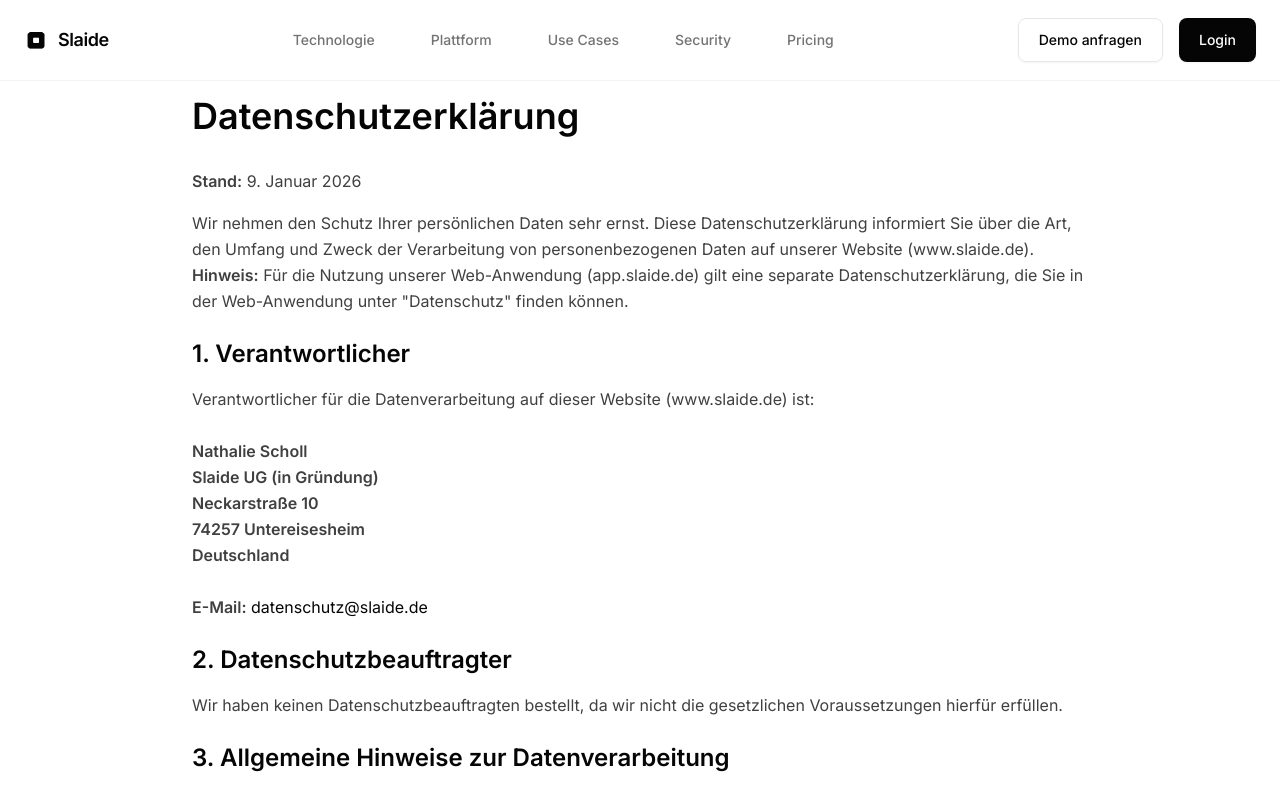
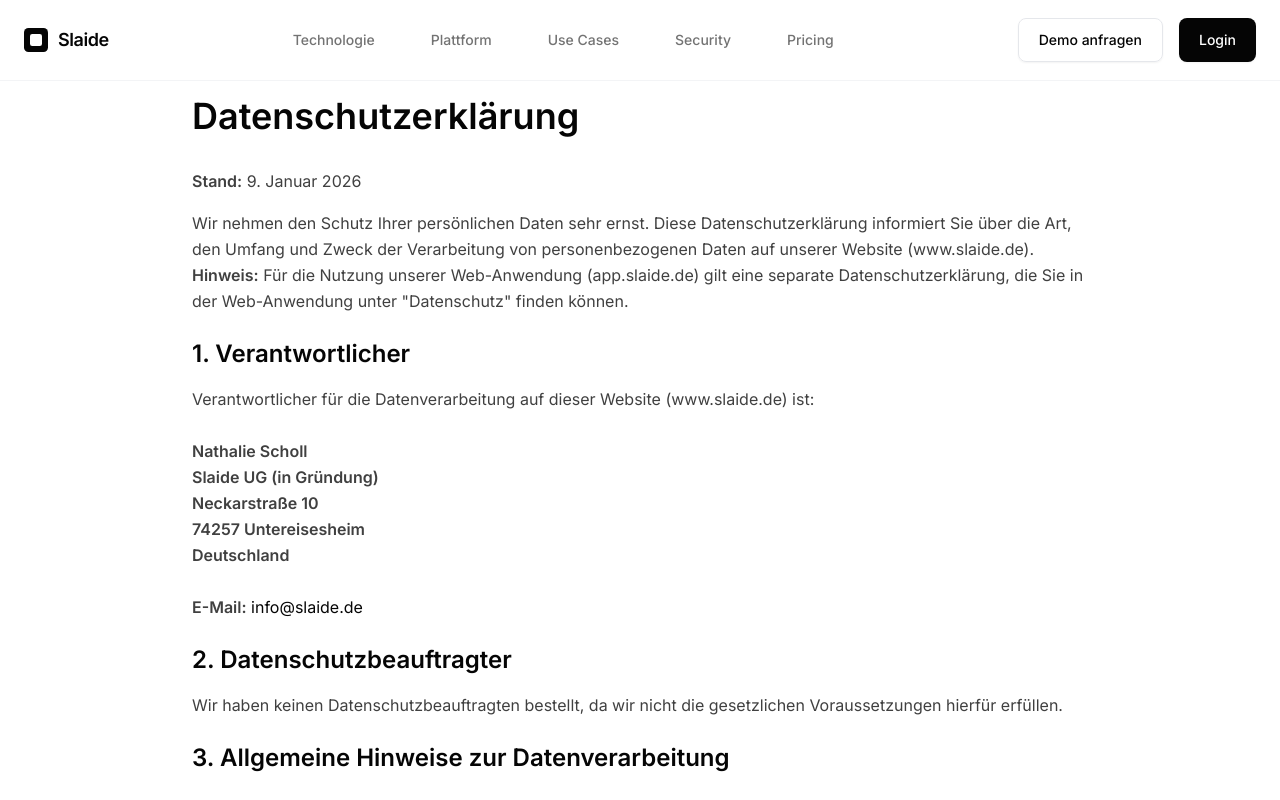
Before and after one commit to Lugier/Slaide-Website, a Next.js app: page /datenschutz in a window 1280 px wide. Shown: the top 800 px of the page. Built offline with nearby package versions, Linux system fonts and the light colour scheme.

Commit message:
chore: copy updates (status badge, pricing, security label, contact email & logo)

```diff
--- a/app/agb/page.tsx
+++ b/app/agb/page.tsx
@@ -58,10 +58,10 @@
                 <br />
                 <strong>E-Mail:</strong>{" "}
                 <a
-                  href="mailto:kontakt@slaide.de"
+                  href="mailto:info@slaide.de"
                   className="text-black hover:underline"
                 >
-                  kontakt@slaide.de
+                  info@slaide.de
                 </a>
               </p>
               <p className="text-grey-dark leading-relaxed mb-4">
--- a/app/datenschutz/page.tsx
+++ b/app/datenschutz/page.tsx
@@ -59,10 +59,10 @@
                 <br />
                 <strong>E-Mail:</strong>{" "}
                 <a
-                  href="mailto:datenschutz@slaide.de"
+                  href="mailto:info@slaide.de"
                   className="text-black hover:underline"
                 >
-                  datenschutz@slaide.de
+                  info@slaide.de
                 </a>
               </p>
             </section>
--- a/app/impressum/page.tsx
+++ b/app/impressum/page.tsx
@@ -35,10 +35,10 @@
               <p className="text-grey-dark leading-relaxed">
                 <strong>E-Mail:</strong>{" "}
                 <a
-                  href="mailto:kontakt@slaide.de"
+                  href="mailto:info@slaide.de"
                   className="text-black hover:underline"
                 >
-                  kontakt@slaide.de
+                  info@slaide.de
                 </a>
               </p>
             </section>
--- a/components/layout/footer.tsx
+++ b/components/layout/footer.tsx
@@ -10,7 +10,7 @@
       <div className="max-w-[1400px] mx-auto flex flex-col md:flex-row justify-between items-center gap-6">
         <div className="flex items-center gap-3">
           <Image
-            src="/favicon.png"
+            src="/favicon.svg"
             alt="Slaide Logo"
             width={32}
             height={32}
--- a/components/layout/navigation.tsx
+++ b/components/layout/navigation.tsx
@@ -178,7 +178,7 @@
           aria-label="Slaide Startseite"
         >
           <Image
-            src="/favicon.png"
+            src="/favicon.svg"
             alt="Slaide Logo"
             width={24}
             height={24}
--- a/components/sections/hero-section.tsx
+++ b/components/sections/hero-section.tsx
@@ -36,10 +36,10 @@
         {/* Hero Content */}
         <div className="space-y-8">
           <div>
-            {/* Enhanced Status Badge */}
+            {/* Status Badge */}
             <div className="inline-flex items-center gap-2 px-3 py-1.5 rounded-full bg-gray-50 border border-gray-200 mb-8 hero-status-badge">
               <span className="w-1.5 h-1.5 rounded-full bg-green-500 status-dot-pulse"></span>
-              <span className="unix-badge text-grey-dark">SYSTEM STATUS: ONLINE</span>
+              <span className="unix-badge text-grey-dark">REVIEW BY SLAIDE</span>
             </div>
 
             {/* Headline mit verbesserter Darstellung */}
--- a/components/sections/how-it-works-section.tsx
+++ b/components/sections/how-it-works-section.tsx
@@ -211,8 +211,8 @@
               {' '}die selbst Experten entgeht.
             </h2>
             <p className="text-base md:text-lg lg:text-xl text-gray-300 leading-relaxed max-w-xl">
-              Kein einfacher Spellchecker. Review nutzt eine mehrstufige neuronale Architektur, um
-              den Inhalt Ihrer Dokumente semantisch tiefgründig zu durchdringen.
+              Review nutzt eine mehrstufige neuronale Architektur, um den Inhalt Ihrer Dokumente
+              semantisch tiefgründig zu durchdringen.
             </p>
           </div>
         </div>
--- a/components/sections/pricing-section.tsx
+++ b/components/sections/pricing-section.tsx
@@ -114,14 +114,6 @@
             </div>
               <ul className="space-y-4 text-sm text-grey-dark mb-8 flex-grow text-left">
                 <li className="flex items-center gap-2">
-                  <X className="w-4 h-4 text-gray-400 flex-shrink-0" aria-hidden="true" />
-                  <span className="text-gray-400">Mathematische Neuberechnung</span>
-                </li>
-                <li className="flex items-center gap-2">
-                  <X className="w-4 h-4 text-gray-400 flex-shrink-0" aria-hidden="true" />
-                  <span className="text-gray-400">Argumentations-Logik</span>
-                </li>
-                <li className="flex items-center gap-2">
                   <Check className="w-4 h-4 text-black flex-shrink-0" aria-hidden="true" />
                   <span>Rechtschreibung & Grammatik</span>
                 </li>
@@ -136,6 +128,14 @@
                 <li className="flex items-center gap-2">
                   <Check className="w-4 h-4 text-black flex-shrink-0" aria-hidden="true" />
                   <span>Cross-Document Consistency</span>
+                </li>
+                <li className="flex items-center gap-2">
+                  <X className="w-4 h-4 text-gray-400 flex-shrink-0" aria-hidden="true" />
+                  <span className="text-gray-400">Mathematische Neuberechnung</span>
+                </li>
+                <li className="flex items-center gap-2">
+                  <X className="w-4 h-4 text-gray-400 flex-shrink-0" aria-hidden="true" />
+                  <span className="text-gray-400">Argumentations-Logik</span>
               </li>
             </ul>
             <a
@@ -170,28 +170,28 @@
               <ul className="space-y-4 text-sm text-gray-300 mb-8 flex-grow text-left">
                 <li className="flex items-center gap-2">
                   <Check className="w-4 h-4 text-white flex-shrink-0" aria-hidden="true" />
-                  <span>Mathematische Neuberechnung</span>
-              </li>
-                <li className="flex items-center gap-2">
-                  <Check className="w-4 h-4 text-white flex-shrink-0" aria-hidden="true" />
-                  <span>Argumentations-Logik</span>
-              </li>
-                <li className="flex items-center gap-2">
-                  <Check className="w-4 h-4 text-white flex-shrink-0" aria-hidden="true" />
                   <span><span className="font-semibold">Verbesserte</span> Rechtschreibung & Grammatik</span>
                 </li>
                 <li className="flex items-center gap-2">
                   <Check className="w-4 h-4 text-white flex-shrink-0" aria-hidden="true" />
-                  <span><span className="font-semibold">Erweiterter</span> Formatierungs-Check</span>
+                  <span><span className="font-semibold">Verbesserter</span> Formatierungs-Check</span>
                 </li>
                 <li className="flex items-center gap-2">
                   <Check className="w-4 h-4 text-white flex-shrink-0" aria-hidden="true" />
-                  <span><span className="font-semibold">Tiefgreifende</span> Plausibilität</span>
-              </li>
+                  <span><span className="font-semibold">Verbesserte</span> Plausibilität</span>
+                </li>
                 <li className="flex items-center gap-2">
                   <Check className="w-4 h-4 text-white flex-shrink-0" aria-hidden="true" />
-                  <span><span className="font-semibold">Erweiterte</span> Cross-Document Consistency</span>
-              </li>
+                  <span><span className="font-semibold">Verbesserte</span> Cross-Document Consistency</span>
+                </li>
+                <li className="flex items-center gap-2">
+                  <Check className="w-4 h-4 text-white flex-shrink-0" aria-hidden="true" />
+                  <span>Mathematische Neuberechnung</span>
+                </li>
+                <li className="flex items-center gap-2">
+                  <Check className="w-4 h-4 text-white flex-shrink-0" aria-hidden="true" />
+                  <span>Argumentations-Logik</span>
+                </li>
             </ul>
             <a
               href="#"
--- a/components/sections/security-section.tsx
+++ b/components/sections/security-section.tsx
@@ -18,7 +18,7 @@
         <div className="grid lg:grid-cols-2 gap-16 items-center">
           <div className="reveal">
             <div className="unix-badge text-green-500 mb-4 border border-green-900 bg-green-900/20 px-3 py-1 rounded w-fit">
-              ENTERPRISE GRADE
+              SECURITY BY DESIGN
             </div>
             <h2 className="text-3xl md:text-4xl font-semibold tracking-tight mb-6">
               Ihre Daten gehören Ihnen.
```
